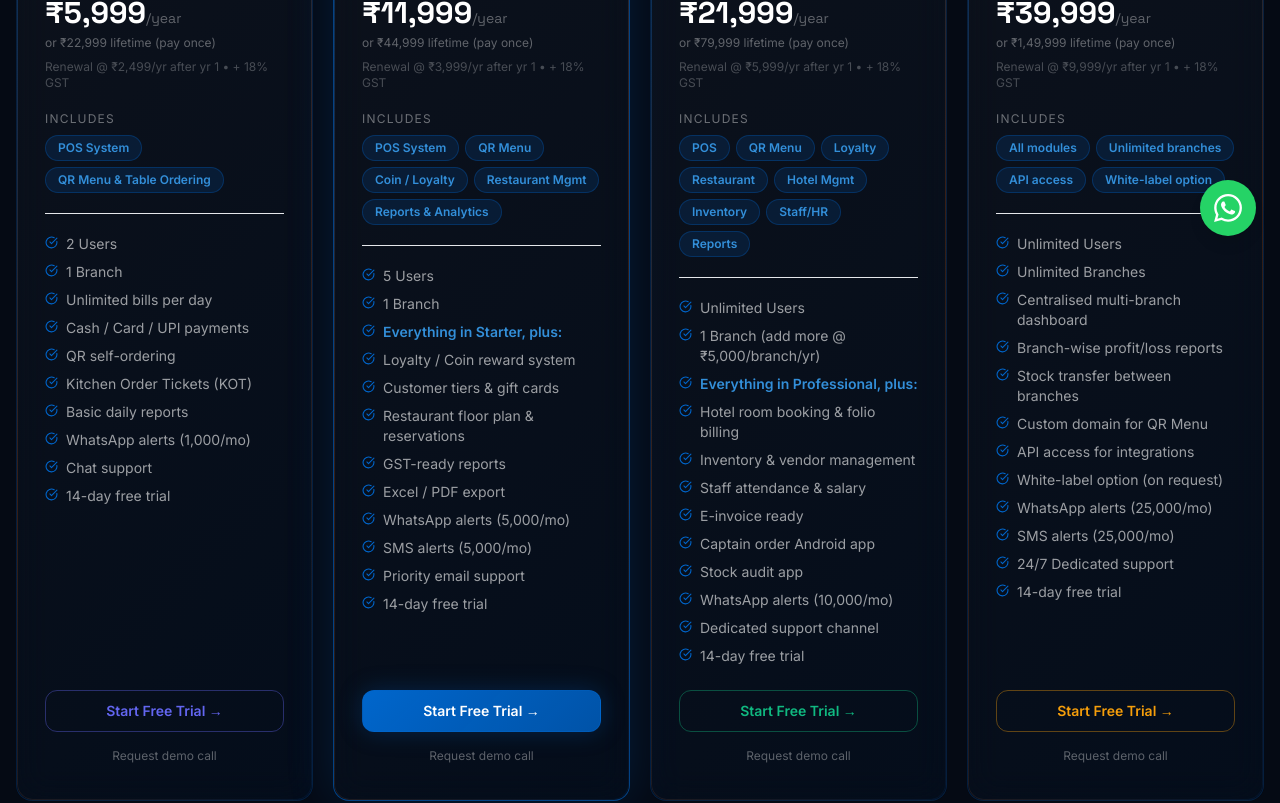
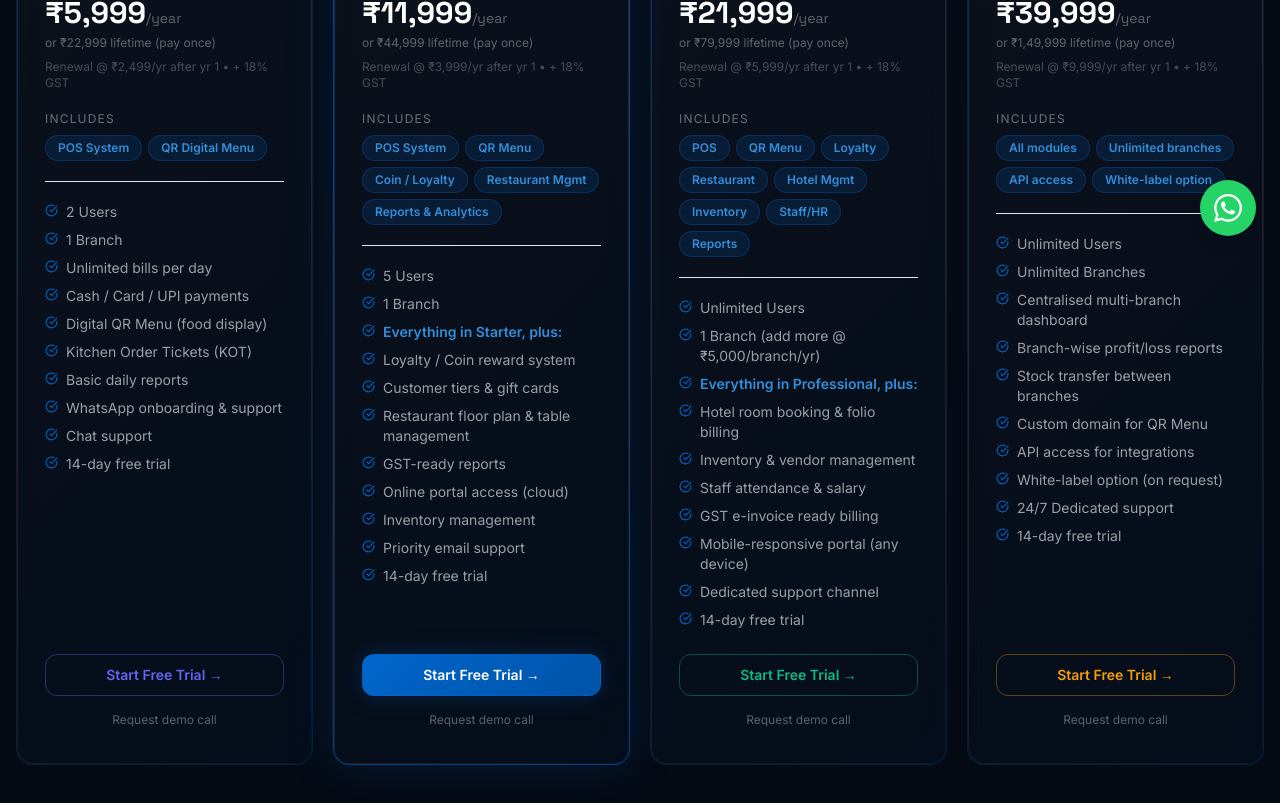
Before and after one commit to lokgenius-hub/gtcs, a Next.js app: page /pricing in a window 1280 px wide. Shown: the part 540-1343 px from the top of the page. Built offline with nearby package versions, Linux system fonts and the light colour scheme.

Commit message:
fix: remove unimplemented features from pricing (WhatsApp/SMS alerts, Captain app)

```diff
--- a/src/app/pricing/page.tsx
+++ b/src/app/pricing/page.tsx
@@ -15,7 +15,7 @@ const BUNDLE_PLANS = [
     id: 'starter',
     name: 'Starter',
     tagline: 'Perfect for small restaurants & cafes',
-    modules: ['POS System', 'QR Menu & Table Ordering'],
+    modules: ['POS System', 'QR Digital Menu'],
     users: 2,
     branches: 1,
     yearly: 5999,
@@ -28,10 +28,10 @@ const BUNDLE_PLANS = [
       '1 Branch',
       'Unlimited bills per day',
       'Cash / Card / UPI payments',
-      'QR self-ordering',
+      'Digital QR Menu (food display)',
       'Kitchen Order Tickets (KOT)',
       'Basic daily reports',
-      'WhatsApp alerts (1,000/mo)',
+      'WhatsApp onboarding & support',
       'Chat support',
       '14-day free trial',
     ],
@@ -54,11 +54,10 @@ const BUNDLE_PLANS = [
       'Everything in Starter, plus:',
       'Loyalty / Coin reward system',
       'Customer tiers & gift cards',
-      'Restaurant floor plan & reservations',
+      'Restaurant floor plan & table management',
       'GST-ready reports',
-      'Excel / PDF export',
-      'WhatsApp alerts (5,000/mo)',
-      'SMS alerts (5,000/mo)',
+      'Online portal access (cloud)',
+      'Inventory management',
       'Priority email support',
       '14-day free trial',
     ],
@@ -82,10 +81,8 @@ const BUNDLE_PLANS = [
       'Hotel room booking & folio billing',
       'Inventory & vendor management',
       'Staff attendance & salary',
-      'E-invoice ready',
-      'Captain order Android app',
-      'Stock audit app',
-      'WhatsApp alerts (10,000/mo)',
+      'GST e-invoice ready billing',
+      'Mobile-responsive portal (any device)',
       'Dedicated support channel',
       '14-day free trial',
     ],
@@ -111,8 +108,6 @@ const BUNDLE_PLANS = [
       'Custom domain for QR Menu',
       'API access for integrations',
       'White-label option (on request)',
-      'WhatsApp alerts (25,000/mo)',
-      'SMS alerts (25,000/mo)',
       '24/7 Dedicated support',
       '14-day free trial',
     ],
@@ -122,7 +117,7 @@ const BUNDLE_PLANS = [
 const MODULE_PRICING = [
   { name: 'POS System', icon: '🧾', yearly: 3999, lifetime: 14999, renewal: 1499 },
   { name: 'Coin / Loyalty', icon: '🪙', yearly: 2999, lifetime: 11999, renewal: 999 },
-  { name: 'QR Menu & Ordering', icon: '📲', yearly: 2499, lifetime: 9999, renewal: 999 },
+  { name: 'QR Digital Menu', icon: '📲', yearly: 2499, lifetime: 9999, renewal: 999 },
   { name: 'Hotel Management', icon: '🏨', yearly: 4999, lifetime: 19999, renewal: 1999 },
   { name: 'Restaurant Mgmt', icon: '🍽️', yearly: 3499, lifetime: 13999, renewal: 1499 },
   { name: 'Inventory', icon: '📦', yearly: 2499, lifetime: 9999, renewal: 999 },
@@ -133,12 +128,10 @@ const MODULE_PRICING = [
 const ADDONS = [
   { name: 'Extra Branch / Outlet', yearly: '₹5,000/yr', lifetime: '₹21,000' },
   { name: 'Extra User', yearly: '₹1,000/yr', lifetime: '₹5,000' },
-  { name: '5,000 WhatsApp Messages', yearly: '₹2,000 (one-time)', lifetime: '' },
-  { name: '10,000 WhatsApp Messages', yearly: '₹3,500 (one-time)', lifetime: '' },
-  { name: '10,000 SMS', yearly: '₹1,500 (one-time)', lifetime: '' },
   { name: 'Custom Domain — QR Menu', yearly: '₹2,000/yr', lifetime: '' },
-  { name: 'Payment Gateway Setup', yearly: '₹5,000 (one-time)', lifetime: '' },
-  { name: 'Captain Order Android App', yearly: '₹1,500/yr', lifetime: '₹5,000' },
+  { name: 'Custom Module Development', yearly: 'Quote on request', lifetime: '' },
+  { name: 'Data Migration / Setup', yearly: '₹3,000 (one-time)', lifetime: '' },
+  { name: 'On-site Training (per day)', yearly: '₹5,000', lifetime: '' },
 ]
 
 const FAQS = [
@@ -160,7 +153,11 @@ const FAQS = [
   },
   {
     q: 'How is the SaaS hosted? Do I need a server?',
-    a: 'Fully cloud-hosted on our infrastructure (Supabase DB + Render backend). You just need a browser or the desktop app. No server setup needed.',
+    a: 'Fully cloud-hosted on Supabase (PostgreSQL database + authentication). You just need a browser or the desktop app — no server setup, no IT team required.',
+  },
+  {
+    q: 'How does the QR Menu work for restaurants?',
+    a: 'We create a digital menu for your restaurant hosted on a web link. You print a QR code for each table. Customers scan → see your menu on their phone. Online table-ordering (where customers place orders themselves from their phone) is available as a custom add-on — contact us to discuss.',
   },
   {
     q: 'Can I get custom features added?',
```
